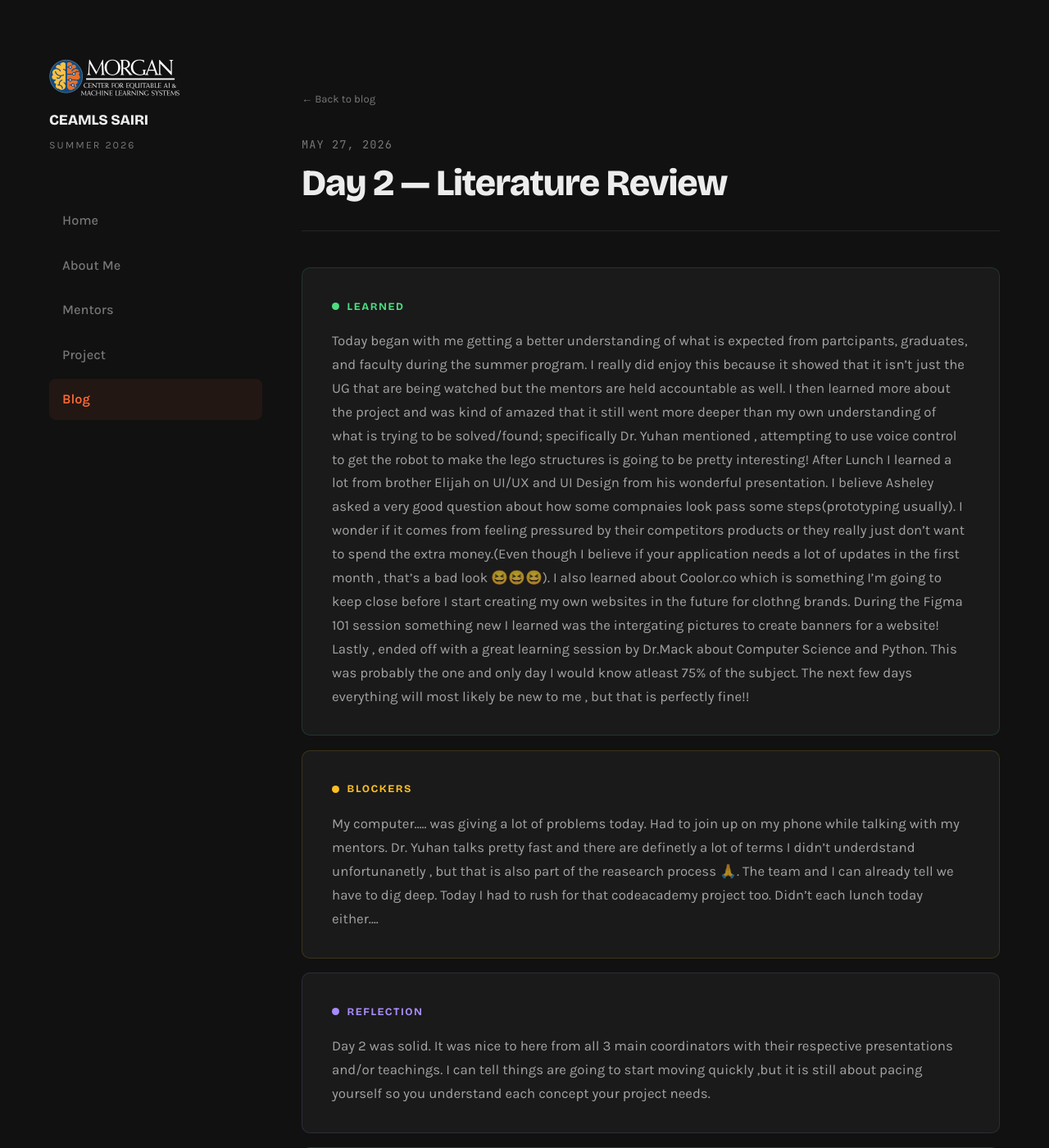
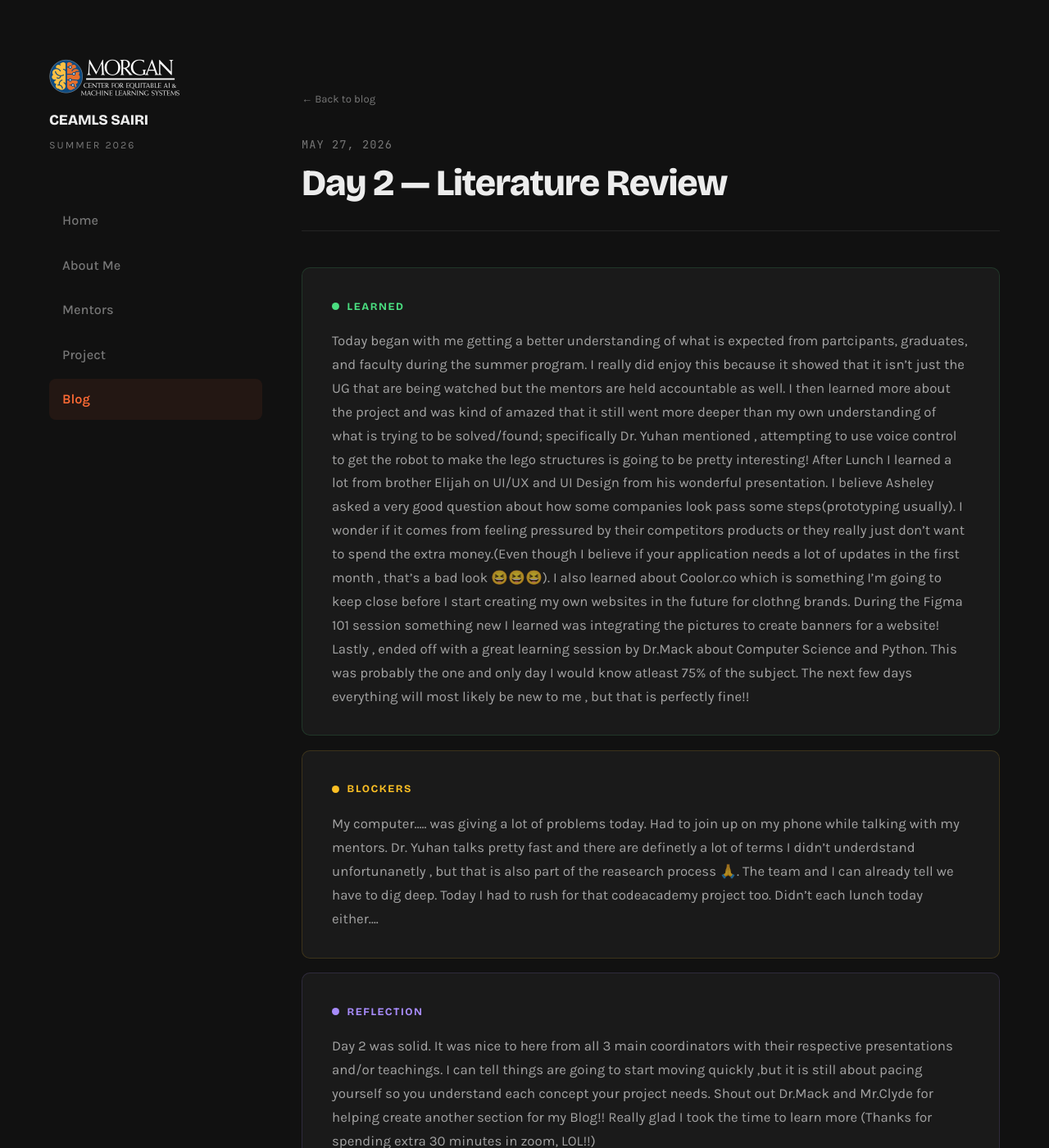
Before and after one commit to JoaqSnow/joaqsnowceamls26.github.io, a Jekyll site: the page built from _posts/2026-05-27-day-2.md, in a window 1280 px wide and 1400 px high. Shown: the whole window at 82% size. Built offline with Jekyll 4.4.1, drawn with Linux system fonts in a browser that asks for light colours.

Commit message:
Update 2026-05-27-day-2.md

```diff
--- a/_posts/2026-05-27-day-2.md
+++ b/_posts/2026-05-27-day-2.md
@@ -7,14 +7,15 @@ tags: ["literature-review", "research"]
 
 what_i_learned: |
   Today began with me getting a better understanding of what is expected from partcipants, graduates, and faculty during the summer program. I really did       enjoy this because it showed that it isn't just the UG that are being watched but the mentors are held accountable as well. I then learned more about the     project and was kind of amazed that it still went more deeper than my own understanding of what is trying to be solved/found; specifically Dr. Yuhan          mentioned , attempting to use voice control to get the robot to make the lego structures is going to be pretty interesting!
-  After Lunch I learned a lot from brother Elijah on UI/UX and UI Design from his wonderful presentation. I believe Asheley asked a very good question about     how some compnaies look pass some steps(prototyping usually). I wonder if it comes from feeling pressured by their competitors products or they really   just don't want to spend the extra money.(Even though I believe if your application needs a lot of updates in the first month , that's a bad look 😆😆😆). I also learned about Coolor.co which is something I'm going to keep close before I start creating my own websites in the future for clothng brands. During the Figma 101 session something new I learned was the intergating pictures to create banners for a website! Lastly , ended off with a great learning session by Dr.Mack about Computer Science and Python. This was probably the one and only day I would know atleast 75% of the subject. The next few days everything will most likely be new to me , but that is perfectly fine!!
+  After Lunch I learned a lot from brother Elijah on UI/UX and UI Design from his wonderful presentation. I believe Asheley asked a very good question about     how some companies look pass some steps(prototyping usually). I wonder if it comes from feeling pressured by their competitors products or they really   just don't want to spend the extra money.(Even though I believe if your application needs a lot of updates in the first month , that's a bad look 😆😆😆). I also learned about Coolor.co which is something I'm going to keep close before I start creating my own websites in the future for clothng brands. During the Figma 101 session something new I learned was integrating the pictures to create banners for a website! Lastly , ended off with a great learning session by Dr.Mack about Computer Science and Python. This was probably the one and only day I would know atleast 75% of the subject. The next few days everything will most likely be new to me , but that is perfectly fine!!
+
 
 
 blockers: |
  My computer..... was giving a lot of problems today. Had to join up on my phone while talking with my mentors. Dr. Yuhan talks pretty fast and there are definetly a lot of terms I didn't underdstand unfortunanetly , but that is also part of the reasearch process 🙏. The team and I can already tell we have to dig deep. Today I had to rush for that codeacademy project too. Didn't each lunch today either....
 
 reflection: |
-  Day 2 was solid. It was nice to here from all 3 main coordinators with their respective presentations and/or teachings. I can tell things are going to start moving quickly ,but it is still about pacing yourself so you understand each concept your project needs.
+  Day 2 was solid. It was nice to here from all 3 main coordinators with their respective presentations and/or teachings. I can tell things are going to start moving quickly ,but it is still about pacing yourself so you understand each concept your project needs. Shout out Dr.Mack and Mr.Clyde for helping create another section for my Blog!! Really glad I took the time to learn more (Thanks for spending extra 30 minutes in zoom, LOL!!)
 
 daily_scripture: |
   Proverbs 3: 5-6 "Trust in the Lord with all your heart, lean not to your own understanding.
```
